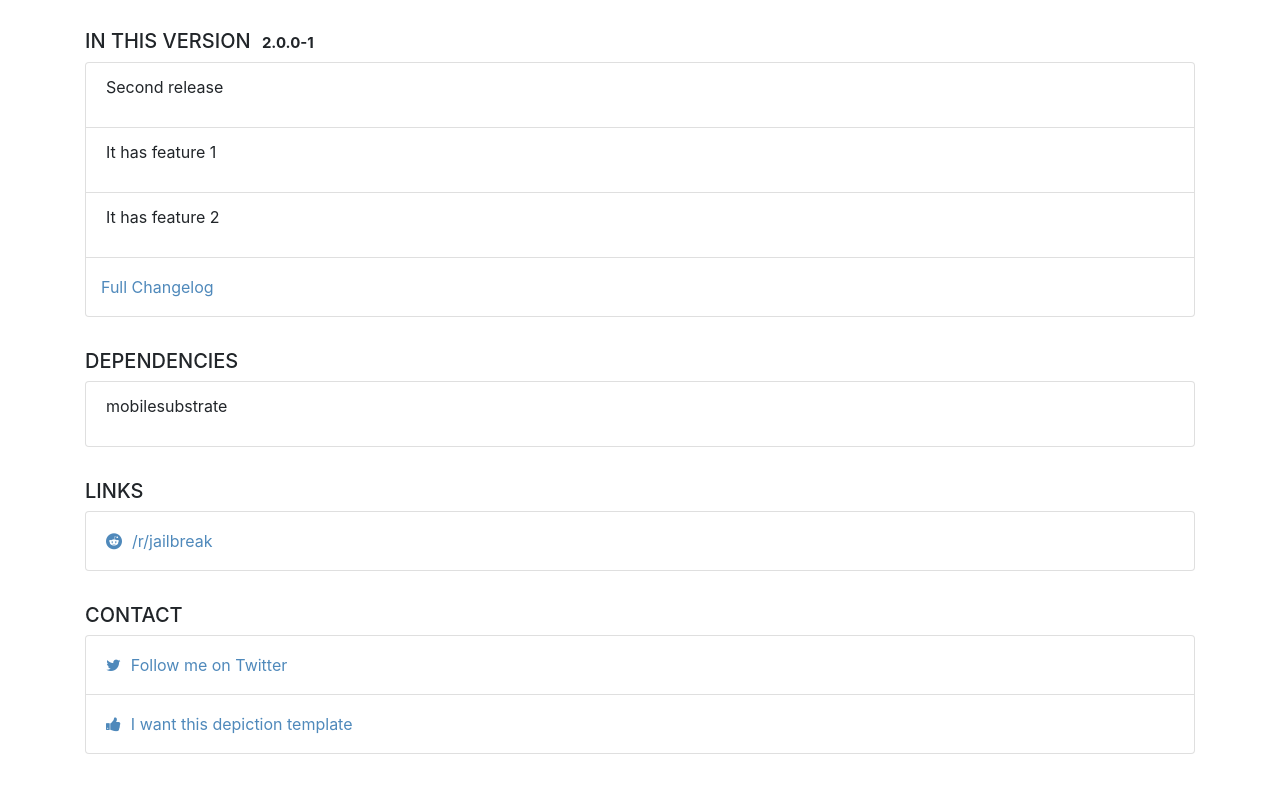
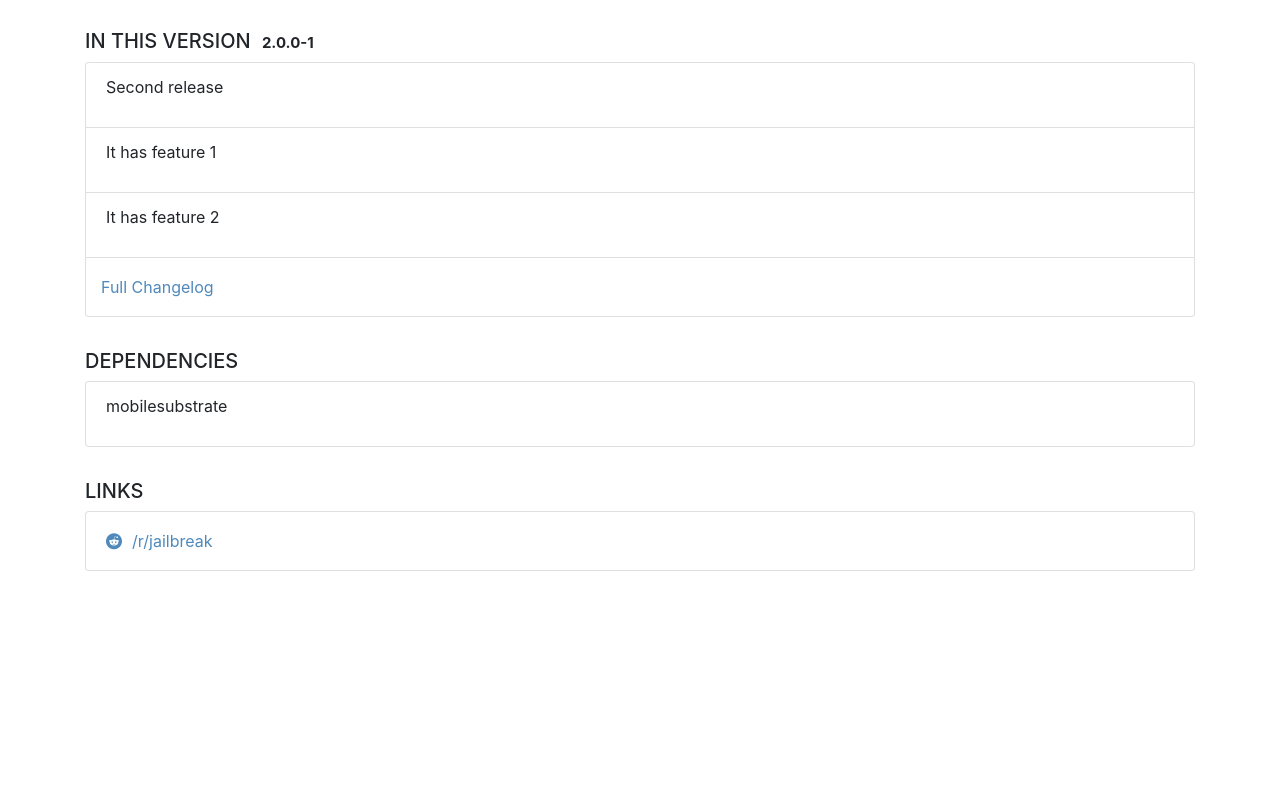
Before and after one commit to flenrydev/repo, a plain HTML site: page depictions/index.html in a window 1280 px wide. Shown: the part 610-1396 px from the top of the page. After the commit the page ends 1213 px from the top, so only its background shows below. Drawn offline with nearby package versions, Linux system fonts and the light colour scheme; files whose address does not match are found by name.

Commit message:
Update index.html

```diff
--- a/depictions/index.html
+++ b/depictions/index.html
@@ -132,14 +132,6 @@
 
 </script>
 
-<div id="contactInfo">
-	<div class="container">
-		<h5>CONTACT</h5>
-		<ul class="list-group" id="repoFooterLinks">
-		</ul>
-	</div>
-</div>
-
 
 </body>
 </html>
```
